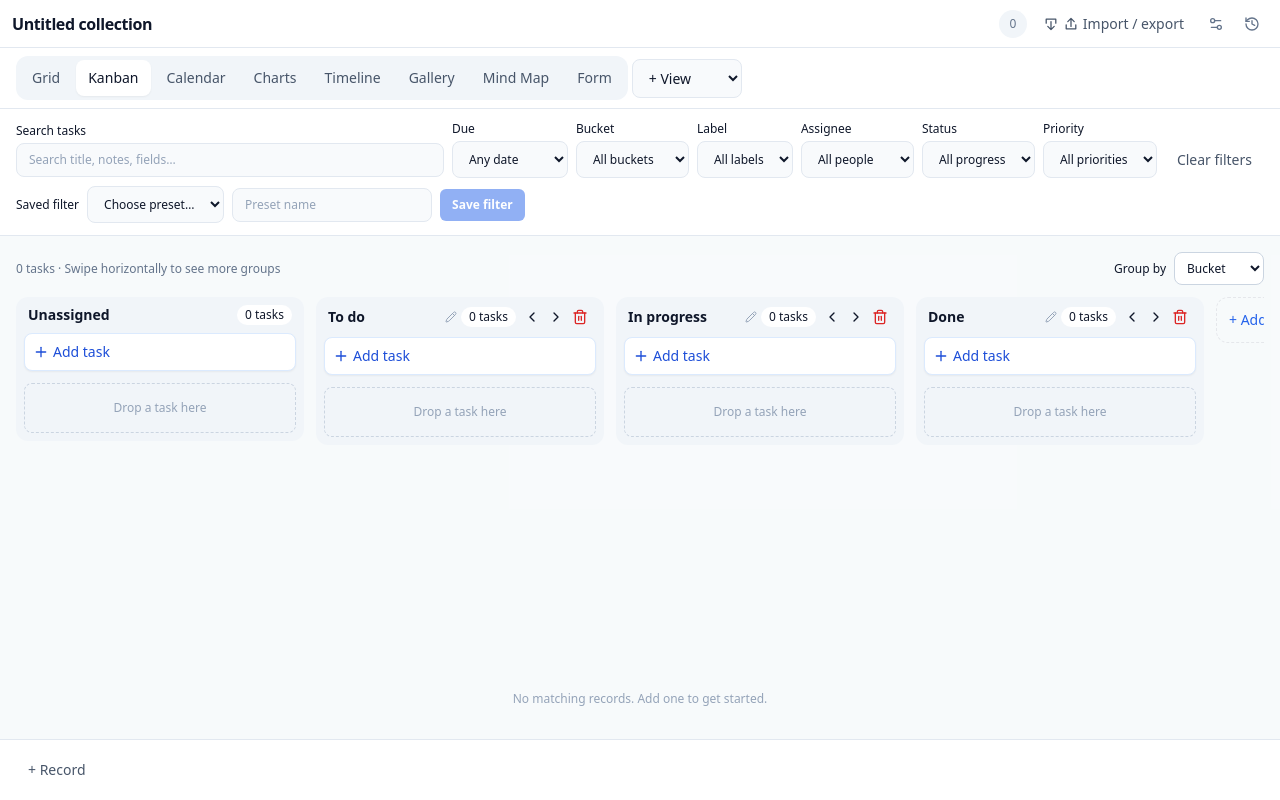
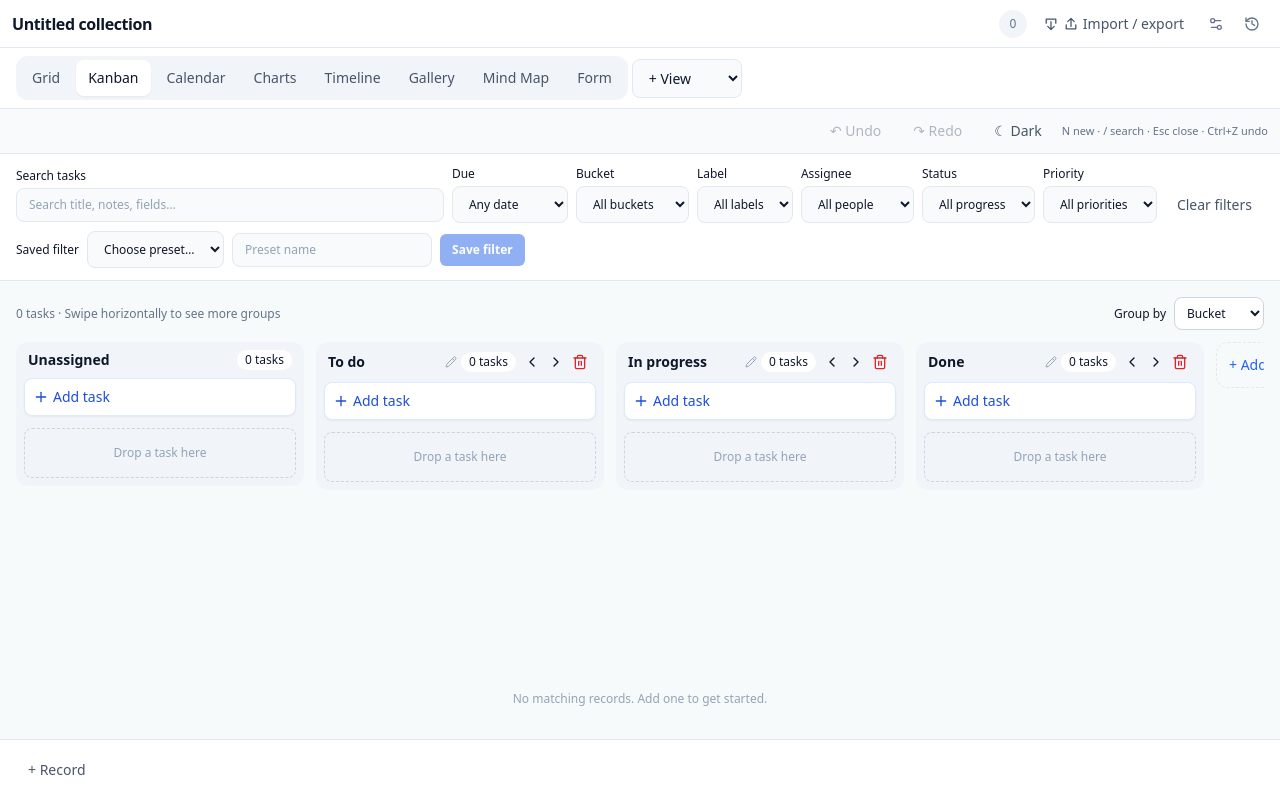
Before and after one commit to eddyvn98/collection-planner, a React (Vite) app: page / in a window 1280 px wide. Built offline with nearby package versions, Linux system fonts and the light colour scheme.

Commit message:
feat(phase4): undo redo, scoped shortcuts, dark mode and async status cues

```diff
--- a/src/renderers/CollectionSurface.tsx
+++ b/src/renderers/CollectionSurface.tsx
@@ -1,5 +1,4 @@
 "use client";
-
 import React, { useCallback, useEffect, useMemo, useRef, useState } from "react";
 import { btnClass, fieldTypeGuidance, fieldTypeLabels, hintClass, inputClass, FieldEditor } from "./CollectionFieldEditor";
 import { CollectionScheduleView } from "./CollectionScheduleView";
@@ -23,19 +22,23 @@ import { CollectionSettingsSection } from "./CollectionSettingsSection";
 import { CollectionImportExportMenu } from "./CollectionImportExportMenu";
 import { CollectionViewConditions } from "./CollectionViewConditions";
 import { createPortal } from "react-dom";
+import { useCollectionHistory } from "../collections/collectionHistory";
+import { CollectionKeyboard } from "./CollectionKeyboard";
 import { normalizeCollection } from "../collections/model";
 import { visiblePlannerFields, isLegacyStatusField } from "../collections/collectionPlannerFields";
 import type { CollectionBlockPayload, CollectionSources, CollectionField, CollectionRecord, CollectionView } from "../collections/model";
 import { addRecord, addView, dateField, deleteRecord, endDateField, FIELD_TYPES, newId, primaryField, recordTitle, removeField, removeView, selectField, setParent, setRecordValue, updateField, updateView, VIEW_KINDS, visibleRecords } from "../collections/model";
 import { downloadCollection, exportCollectionCsv, importCollectionCsv, importCollectionJson } from "../collections/io";
-
 interface Props { blockId: string; data: CollectionBlockPayload; sources?: CollectionSources;
   standalone?: boolean;
   standaloneNavigation?: { collectionsHref: string; canvasHref: string; syncMessage: string };
   revisionNotice?: { stale: boolean; refreshing: boolean; error: string; refresh: () => Promise<void> };
   onChange: (next: CollectionBlockPayload) => void; readOnly: boolean }
-
-export function CollectionSurface({ blockId, data, sources = {}, revisionNotice, standalone = false, standaloneNavigation, onChange, readOnly }: Props) {
+export function CollectionSurface({ blockId, data, sources = {}, revisionNotice, standalone = false, standaloneNavigation, onChange: persist, readOnly }: Props) {
+  const {onChange,undo,redo,canUndo,canRedo}=useCollectionHistory(data,persist,readOnly);
+  const root=useRef<HTMLDivElement>(null);
+  const [darkMode,setDarkMode]=useState(()=>typeof localStorage!=="undefined"&&localStorage.getItem("planner:dark")==="1");
+  useEffect(()=>{try{localStorage.setItem("planner:dark",darkMode?"1":"0");}catch{/* storage unavailable */}},[darkMode]);
   const [search, setSearch] = useState("");
   const [taskFilters, setTaskFilters] = useState<TaskFilterState>({...EMPTY_TASK_FILTERS});
   const [localViewId, setLocalViewId] = useState<string | null>(null);
@@ -157,11 +160,13 @@ export function CollectionSurface({ blockId, data, sources = {}, revisionNotice,
       event.preventDefault(); first?.focus();
     }
   };
-  const content = <div data-testid="collection-block" role={full ? "dialog" : undefined} aria-modal={full ? true : undefined}
+  const content = <div ref={root} data-testid="collection-block" role={full ? "dialog" : undefined} aria-modal={full ? true : undefined}
     aria-label={full ? `${data.title || "Untitled collection"} Collection screen` : undefined}
     tabIndex={full ? -1 : undefined} onKeyDown={keepFocusInScreen}
-    className={"flex h-full w-full flex-col overflow-hidden bg-slate-50 text-slate-900 dark:bg-slate-950 dark:text-slate-100 " + (full ? "fixed inset-0 z-[9999] p-0" : "")}
+    className={"flex h-full w-full flex-col overflow-hidden text-slate-900 dark:text-slate-100 " + (darkMode ? "dark bg-slate-950 text-slate-100 " : "bg-slate-50 ") + (full ? "fixed inset-0 z-[9999] p-0" : "")}
     onPointerDown={(e) => { if (!(e.target as HTMLElement).closest("[data-collection-drag-handle]")) e.stopPropagation(); }} onDoubleClick={(e) => e.stopPropagation()} onWheel={(e) => e.stopPropagation()}>
+    <CollectionKeyboard root={root} undo={undo} redo={redo} disabled={readOnly}
+      onEscape={()=>{setTaskFilters({...EMPTY_TASK_FILTERS});setSearch("");setSettings(false);}} />
     {expanded && <CollectionToolbar title={data.title} recordCount={data.records.length} readOnly={readOnly}
       full={full} settings={settings} showHistory={showHistory} navigation={standaloneNavigation}
       backButtonRef={backButton} onTitleChange={title => onChange({ ...data, title })}
@@ -191,6 +196,17 @@ export function CollectionSurface({ blockId, data, sources = {}, revisionNotice,
       {!readOnly && <select aria-label="Add view" className={inputClass} value="" onChange={(e) => e.target.value && onChange(addView(data, e.target.value as CollectionView["kind"]))}><option value="">+ View</option>{VIEW_KINDS.map((v) => <option key={v} value={v}>{v}</option>)}</select>}
       {!plannerView && <input aria-label="Search records" className={inputClass + " ml-auto w-44"} placeholder="Search records" value={search} onChange={(e) => setSearch(e.target.value)} />}
     </div>
+    <div className="flex flex-wrap items-center justify-end gap-2 border-b border-slate-200 px-3 py-1 dark:border-slate-700">
+      <button type="button" aria-label="Undo last change" disabled={readOnly||!canUndo} onClick={undo}
+        className={btnClass+" focus-visible:ring-2 focus-visible:ring-blue-500 disabled:opacity-40"}>↶ Undo</button>
+      <button type="button" aria-label="Redo last change" disabled={readOnly||!canRedo} onClick={redo}
+        className={btnClass+" focus-visible:ring-2 focus-visible:ring-blue-500 disabled:opacity-40"}>↷ Redo</button>
+      <button type="button" aria-label="Toggle dark mode" aria-pressed={darkMode} onClick={()=>setDarkMode(!darkMode)}
+        className={btnClass+" focus-visible:ring-2 focus-visible:ring-blue-500"}>{darkMode?"☀ Light":"☾ Dark"}</button>
+      <span className="hidden text-[11px] text-slate-500 sm:inline">N new · / search · Esc close · Ctrl+Z undo</span>
+    </div>
+    {revisionNotice?.error && <p role="alert" className="border-b px-3 py-2 text-sm text-red-700 dark:text-red-300">{revisionNotice.error}</p>}
+    {revisionNotice?.refreshing && <p role="status" className="px-3 py-1 text-xs text-blue-600">Refreshing collection…</p>}
     {plannerView && <CollectionTaskFilterBar data={data} value={taskFilters} readOnly={readOnly}
       onChange={setTaskFilters} onDataChange={onChange} />}
     <div className={"flex min-h-0 flex-1 flex-col overflow-hidden " + (settings || showHistory ? "md:flex-row" : "")}>
```
